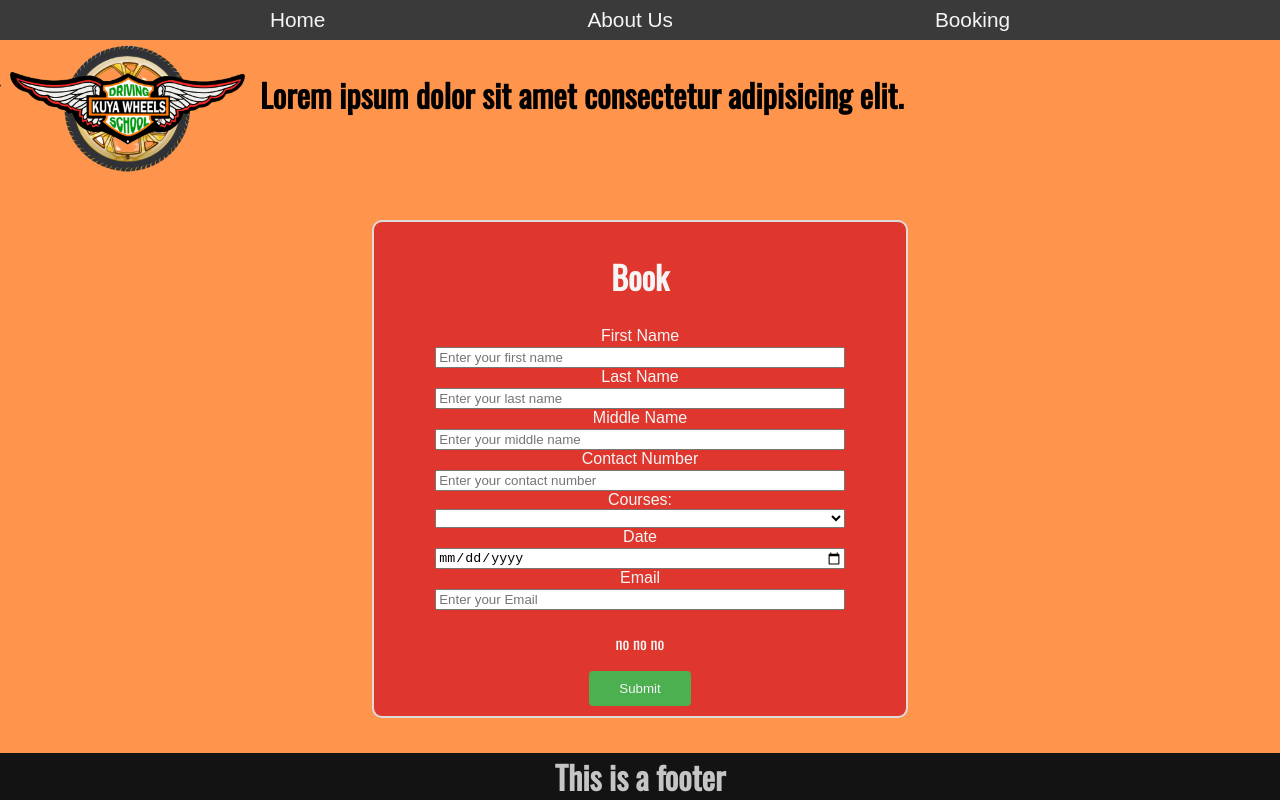
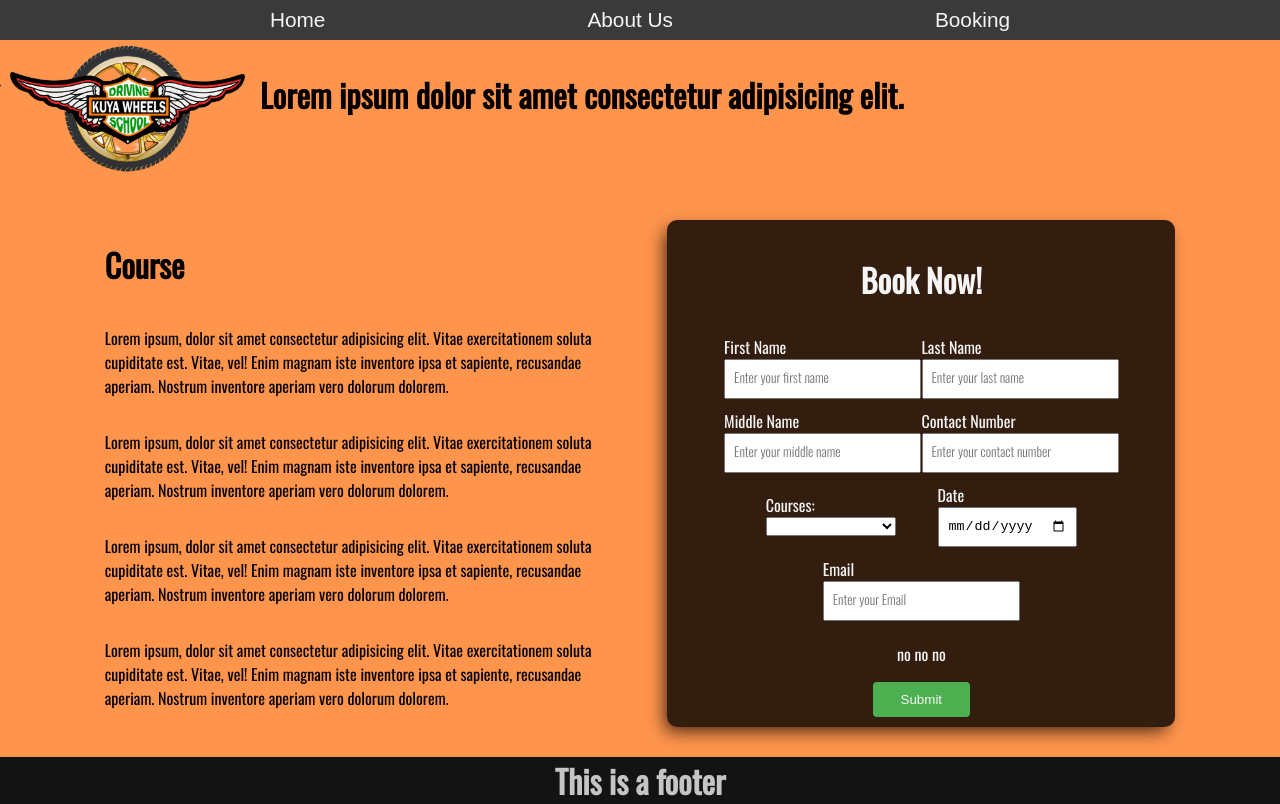
Before and after one commit to dongumayagay/kuya-wheels, a SvelteKit app: page /book in a window 1280 px wide. Built offline with nearby package versions, Linux system fonts and the light colour scheme.

Commit message:
Major change with CSS and page STRUCTURE

```diff
--- a/src/routes/book/+page.svelte
+++ b/src/routes/book/+page.svelte
@@ -32,29 +32,65 @@
 <form on:submit|preventDefault={submitHandler}>
 	<!-- <input type="text" name="name" placeholder="enter your full name" required />
 	<input type="text" name="email" placeholder="enter your email address" required /> -->
-
+	<div class="courses">
+		<h1>Course</h1>
+		<p>Lorem ipsum, dolor sit amet consectetur adipisicing elit. Vitae exercitationem soluta cupiditate est. Vitae, vel! Enim magnam iste inventore ipsa et sapiente, recusandae aperiam. Nostrum inventore aperiam vero dolorum dolorem.</p>
+		<p>Lorem ipsum, dolor sit amet consectetur adipisicing elit. Vitae exercitationem soluta cupiditate est. Vitae, vel! Enim magnam iste inventore ipsa et sapiente, recusandae aperiam. Nostrum inventore aperiam vero dolorum dolorem.</p>
+		<p>Lorem ipsum, dolor sit amet consectetur adipisicing elit. Vitae exercitationem soluta cupiditate est. Vitae, vel! Enim magnam iste inventore ipsa et sapiente, recusandae aperiam. Nostrum inventore aperiam vero dolorum dolorem.</p>
+		<p>Lorem ipsum, dolor sit amet consectetur adipisicing elit. Vitae exercitationem soluta cupiditate est. Vitae, vel! Enim magnam iste inventore ipsa et sapiente, recusandae aperiam. Nostrum inventore aperiam vero dolorum dolorem.</p>
+	</div>
 
 	<div id="aform">
-		<h1>Book</h1>
+
 		<div id="uinput">
+			<h1>Book Now!</h1>
+
+			<div class="row-input">
+				<div class="column-input">
 					<label for="">First Name</label>
 					<input type="text" placeholder="Enter your first name" bind:value={fname} required>
+				</div>
+
+				<div class="column-input">
 					<label for="">Last Name</label>
 					<input type="text" placeholder="Enter your last name" bind:value={lname} required>
+				</div>
+
+			</div>
+
+			<div class="row-input">
+				<div class="column-input">
 					<label for="">Middle Name</label>
 					<input type="text" placeholder="Enter your middle name" bind:value={mname} required>
+				</div>
+				<div class="column-input">
 					<label for="">Contact Number</label>
 					<input type="text" placeholder="Enter your contact number" bind:value={cnumber} required>
+				</div>
+			</div>
+
+			<div class="row-input">
+				<div class="column-input">
 					<label for="cars">Courses:</label>
 					<select name="course" bind:value={coursetaken}>
 						<option value="Practical Driving 2">Practical Driving 2</option>
 						<option value="Truck Parking">Truck Parking</option>
 						<option value="Bus Parking">Bus Parking</option>
 					</select>
+				</div>
+				<div class="column-input">
 					<label for="">Date</label>
 					<input type="date">
+				</div>
+			</div>
+			<div class="row-input">
+				<div class="column-input">
 					<label for="">Email</label>
 					<input type="email" placeholder="Enter your Email" bind:value={email} required>
+
+				</div>
+
+			</div>
 		</div>
 		{#if fname.length<5}
 		<p>no no no</p>
@@ -67,34 +103,76 @@
 </form>
 
 <style>
+	form{
+
+		display: flex;
+		flex-direction: row;
+		justify-content: space-evenly;
+		padding: 30px;
+
+	}
+	.courses{
+		width: 40%;
+		display: flex;
+		flex-direction: column;
+	}
+
 	#aform {
-		background-color: #DF362D;
+
 		display: flex;
 		flex-direction: column;
 		align-items: center;
-		margin: auto;
+
 		width: 40%;
-		margin-top: 30px;
-		margin-bottom: 30px;
 		padding: 10px;
-		border: solid 2px gainsboro;
+
 		border-radius: 10px;
 		color: whitesmoke;
+		background-color: rgba(0,0,0,0.8);
+		box-shadow: -5px 7px 17px -3px rgba(0,0,0,0.75);
+		-webkit-box-shadow: -5px 7px 17px -3px rgba(0,0,0,0.75);
+		-moz-box-shadow: -5px 7px 17px -3px rgba(0,0,0,0.75);
+
+		/* margin: auto; */
+		/* background-color: #DF362D; */
+
+		/* margin-top: 30px;
+		margin-bottom: 30px; */
 	}
 	#uinput {
 		display: flex;
 		flex-direction: column;
-		width: 80%;
+		align-items: center;
+
+		width: 90%;
 		padding: 5px;
-		font-family: Arial, Helvetica, sans-serif;
+		/* font-family: Arial, Helvetica, sans-serif; */
 		color: whitesmoke;
 		/* background-color: #DF362D; */
-
 		text-align: center;
 	}
+	.row-input{
+		width: 90%;
+		display: flex;
+		flex-direction: row;
+		align-items: center;
+		justify-content: space-evenly;
+		margin-top: 10px;
+	}
+	.column-input{
+		display: flex;
+		flex-direction: column;
+		align-items: flex-start;
+	}
+	input::placeholder{
+		font-family: 'Oswald';
+		font-weight: 300;
+	}
 	input {
-		margin-top: 2px;
+		height: 20px;
+		padding: 8px;
 	}
+
 	button{
 		width: 20%;
 		padding: 10px;
```
Lines whose indentation alone changed are shown as unchanged.
